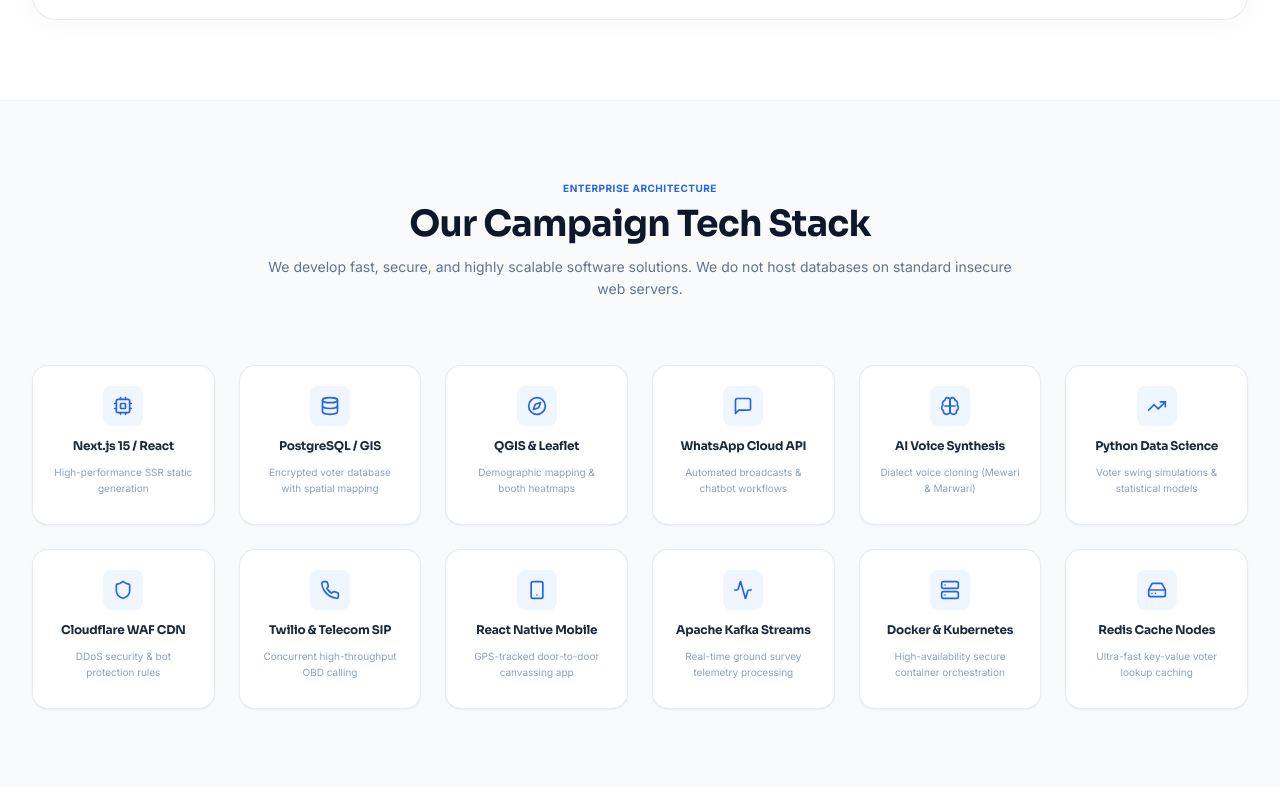
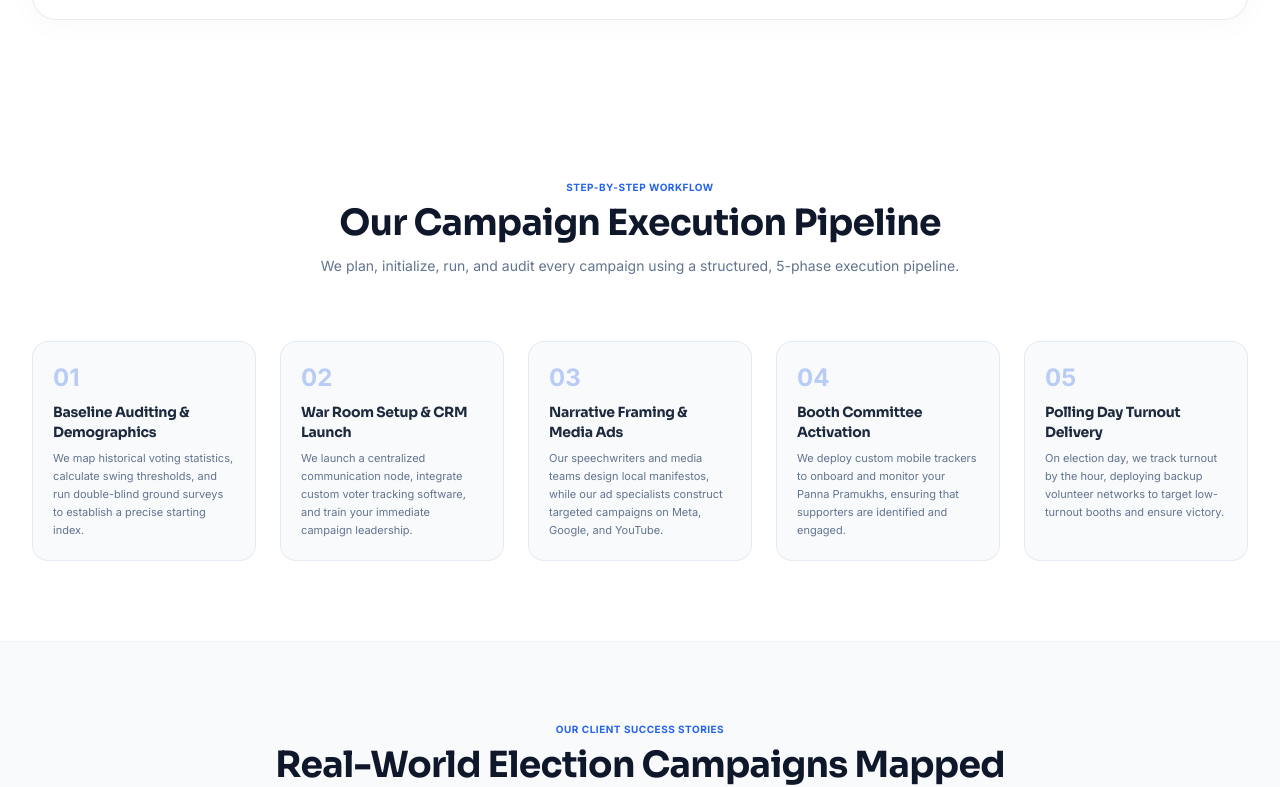
Before and after one commit to ramlalkumawat/CX1, a Next.js app: page / in a window 1280 px wide. Shown: the part 5640-6427 px from the top of the page. Built offline with nearby package versions, Linux system fonts and the light colour scheme.

Commit message:
Remove tech stack section from homepage and district details

```diff
--- a/src/app/page.tsx
+++ b/src/app/page.tsx
@@ -13,24 +13,12 @@
   Cpu,
   Layers,
   Shield,
-  Search,
-  Users,
-  Compass,
   CheckCircle,
   Database,
   ArrowRight,
   HelpCircle,
-  MessageSquare,
-  Award,
   Zap,
-  Globe,
-  Share2,
-  User,
-  Phone,
-  Smartphone,
-  Activity,
-  Server,
-  HardDrive
+  User
 } from 'lucide-react';
 
 export default function Home() {
@@ -64,21 +52,6 @@
       title: t('Absolute Database Confidentiality', 'Absolute Database Confidentiality'),
       description: t('Your opponent should never know your metrics. We enforce bank-grade encryption, double-factor authentication, and strict non-disclosure clauses to keep your campaign data secure.', 'Your opponent should never know your metrics. We enforce bank-grade encryption, double-factor authentication, and strict non-disclosure clauses to keep your campaign data secure.')
     }
-  ];
-
-  const techStack = [
-    { name: 'Next.js 15 / React', desc: 'High-performance SSR static generation', icon: <Cpu className="w-5 h-5" /> },
-    { name: 'PostgreSQL / GIS', desc: 'Encrypted voter database with spatial mapping', icon: <Database className="w-5 h-5" /> },
-    { name: 'QGIS & Leaflet', desc: 'Demographic mapping & booth heatmaps', icon: <Compass className="w-5 h-5" /> },
-    { name: 'WhatsApp Cloud API', desc: 'Automated broadcasts & chatbot workflows', icon: <MessageSquare className="w-5 h-5" /> },
-    { name: 'AI Voice Synthesis', desc: 'Dialect voice cloning (Mewari & Marwari)', icon: <BrainIcon className="w-5 h-5" /> },
-    { name: 'Python Data Science', desc: 'Voter swing simulations & statistical models', icon: <TrendingUp className="w-5 h-5" /> },
-    { name: 'Cloudflare WAF CDN', desc: 'DDoS security & bot protection rules', icon: <Shield className="w-5 h-5" /> },
-    { name: 'Twilio & Telecom SIP', desc: 'Concurrent high-throughput OBD calling', icon: <Phone className="w-5 h-5" /> },
-    { name: 'React Native Mobile', desc: 'GPS-tracked door-to-door canvassing app', icon: <Smartphone className="w-5 h-5" /> },
-    { name: 'Apache Kafka Streams', desc: 'Real-time ground survey telemetry processing', icon: <Activity className="w-5 h-5" /> },
-    { name: 'Docker & Kubernetes', desc: 'High-availability secure container orchestration', icon: <Server className="w-5 h-5" /> },
-    { name: 'Redis Cache Nodes', desc: 'Ultra-fast key-value voter lookup caching', icon: <HardDrive className="w-5 h-5" /> },
   ];
 
   const steps = [
@@ -459,35 +432,6 @@
           </div>
         </section>
 
-        {/* TECHNOLOGY STACK */}
-        <section className="py-20 bg-slate-50 border-y border-slate-100">
-          <div className="max-w-7xl mx-auto px-4 sm:px-6 lg:px-8">
-            <div className="text-center max-w-3xl mx-auto mb-16">
-              <span className="text-[10px] uppercase font-bold tracking-wider text-brand-blue block">
-                {t('ENTERPRISE ARCHITECTURE', 'ENTERPRISE ARCHITECTURE')}
-              </span>
-              <h2 className="text-3xl sm:text-4xl font-extrabold text-brand-dark mt-2">
-                {t('Our Campaign Tech Stack', 'Our Campaign Tech Stack')}
-              </h2>
-              <p className="text-sm text-slate-500 mt-3 leading-relaxed">
-                {t('We develop fast, secure, and highly scalable software solutions. We do not host databases on standard insecure web servers.', 'We develop fast, secure, and highly scalable software solutions. We do not host databases on standard insecure web servers.')}
-              </p>
-            </div>
-
-            <div className="grid grid-cols-2 sm:grid-cols-3 lg:grid-cols-4 xl:grid-cols-6 gap-3 sm:gap-6">
-              {techStack.map((tech, idx) => (
-                <div key={idx} className="w-full h-full p-3.5 sm:p-5 bg-white border border-slate-200/80 rounded-2xl text-center shadow-xs hover:shadow-md transition-shadow duration-200 flex flex-col items-center min-h-[160px]">
-                  <div className="w-10 h-10 rounded-lg bg-blue-50 flex items-center justify-center text-brand-blue mb-3 shrink-0">
-                    {tech.icon}
-                  </div>
-                  <h4 className="text-xs font-bold text-slate-800">{t(tech.name, tech.name)}</h4>
-                  <p className="text-[10px] text-slate-400 mt-1.5 sm:mt-2.5 leading-relaxed">{t(tech.desc, tech.desc)}</p>
-                </div>
-              ))}
-            </div>
-          </div>
-        </section>
-
         {/* ELECTION PROCESS */}
         <section id="process" className="py-20 bg-white">
           <div className="max-w-7xl mx-auto px-4 sm:px-6 lg:px-8">
--- a/src/components/DistrictPageClient.tsx
+++ b/src/components/DistrictPageClient.tsx
@@ -2,7 +2,7 @@
 
 import React from 'react';
 import Link from 'next/link';
-import { ArrowLeft, MapPin, CheckCircle, HelpCircle, Compass, Database, Sliders } from 'lucide-react';
+import { ArrowLeft, MapPin, CheckCircle, HelpCircle } from 'lucide-react';
 import { useLanguage } from '@/context/LanguageContext';
 import { DistrictDetail } from '@/data/districts';
 import Header from '@/components/Header';
@@ -196,27 +196,6 @@
                 </div>
               </div>
 
-              {/* Suggested Technology Tools */}
-              <div className="bg-white border border-slate-200 rounded-3xl p-6 shadow-sm">
-                <h3 className="text-base font-bold text-brand-dark border-b border-slate-100 pb-3 mb-4">
-                  {t('Target Tech Stack', 'Target Tech Stack')}
-                </h3>
-                <div className="space-y-3">
-                  <div className="flex gap-3 text-xs text-slate-600">
-                    <Compass className="w-5 h-5 text-brand-blue shrink-0" />
-                    <span>{t('GIS Demographic Mapping', 'GIS Demographic Mapping')}</span>
-                  </div>
-                  <div className="flex gap-3 text-xs text-slate-600">
-                    <Database className="w-5 h-5 text-brand-blue shrink-0" />
-                    <span>{t('Secure Local Voter CRM', 'Secure Local Voter CRM')}</span>
-                  </div>
-                  <div className="flex gap-3 text-xs text-slate-600">
-                    <Sliders className="w-5 h-5 text-brand-blue shrink-0" />
-                    <span>{t('Panna Pramukh App Tracker', 'Panna Pramukh App Tracker')}</span>
-                  </div>
-                </div>
-              </div>
-
               {/* Local SEO Targets */}
               <div className="bg-white border border-slate-200 rounded-3xl p-6 shadow-sm">
                 <h3 className="text-base font-bold text-brand-dark border-b border-slate-100 pb-3 mb-4">
```
